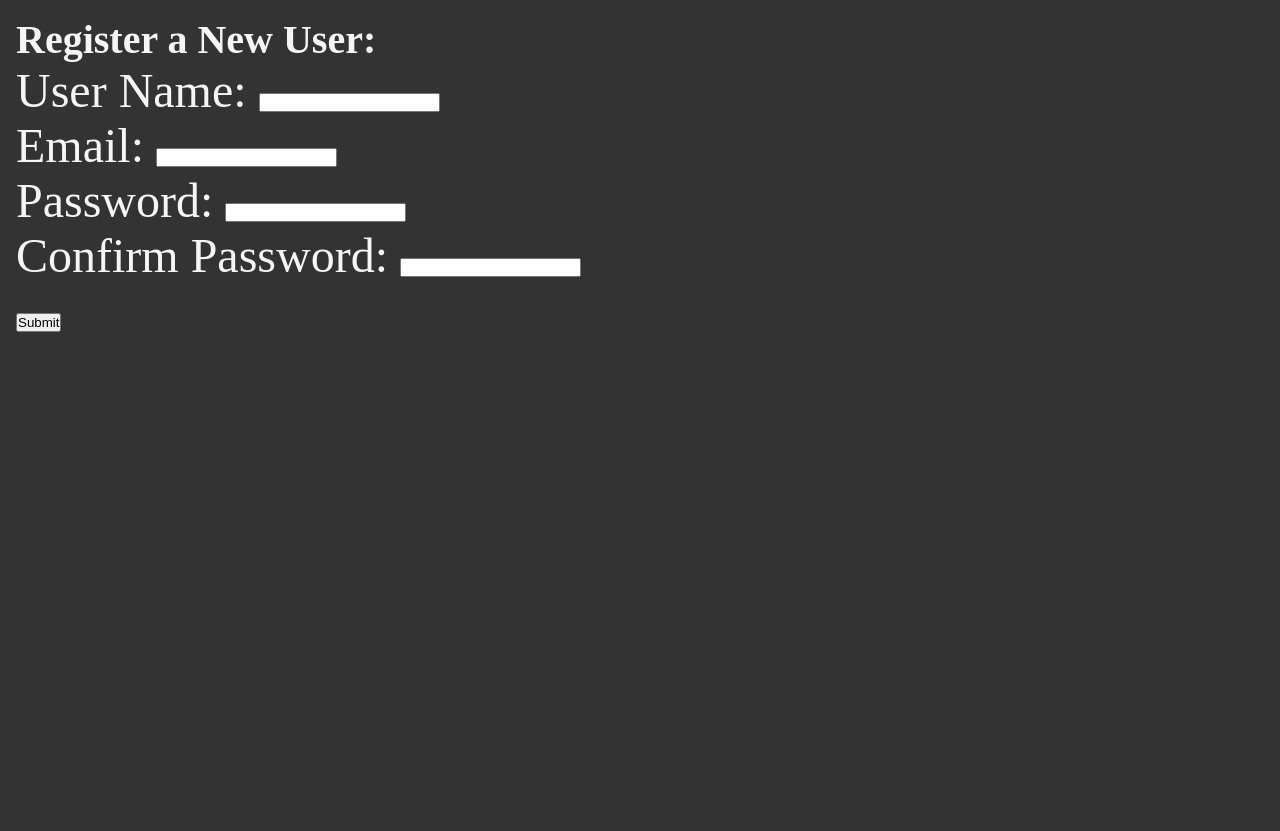
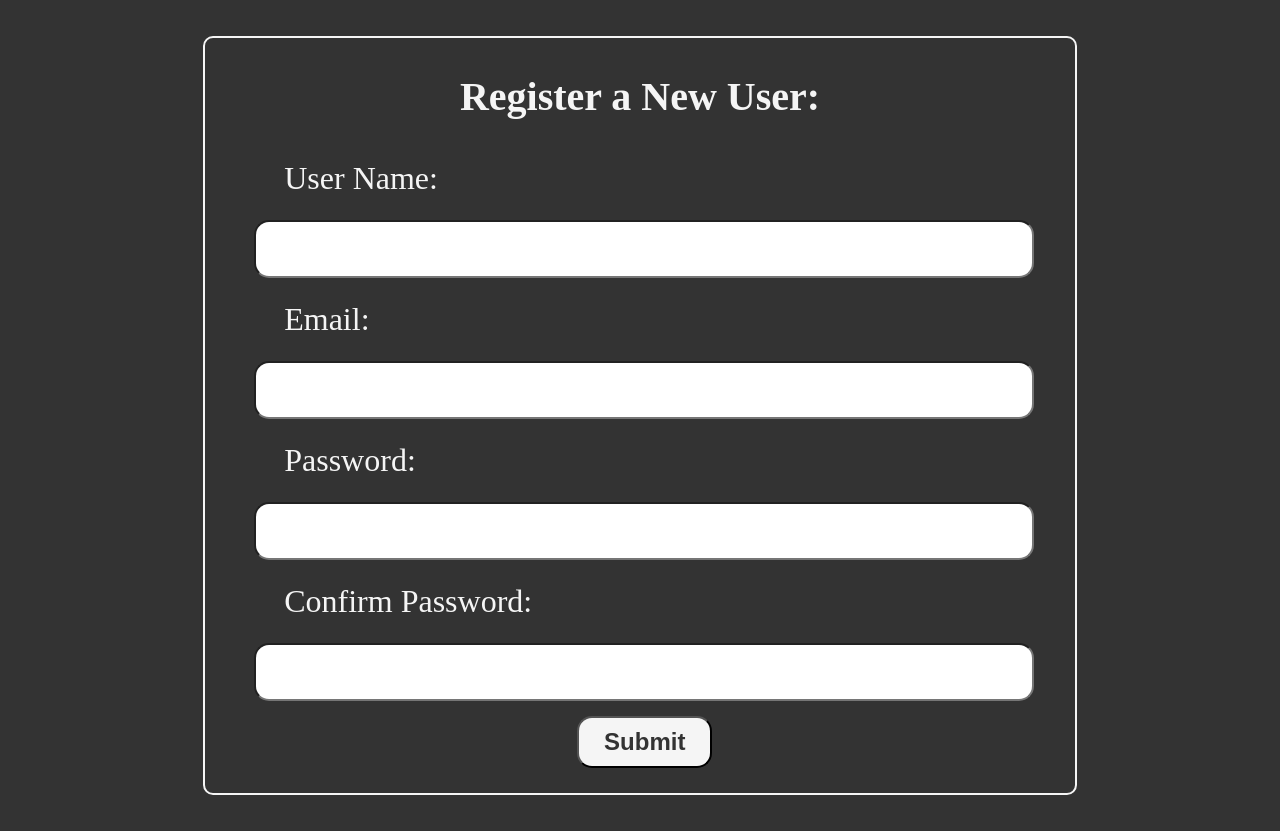
Before and after one commit to Karan551/myproject, a Django app: template users/templates/users/register.html in a window 1280 px wide. Shown: the part 79-910 px from the top of the page. Before the commit the page ends 411 px from the top, so only its background shows below. Run offline with Django 3.2, Linux system fonts and the light colour scheme; the template is opened without the code that fills it, so the values that code supplies are empty, except form fields; tables that the repository leaves empty hold one stand-in row (values such as "Sample post"); form fields are guessed from the names that the template uses.

Commit message:
Adding some styles.

```diff
--- a/static/css/style.css
+++ b/static/css/style.css
@@ -55,3 +55,79 @@ a:hover {
     width: 100%;
     max-width: 500px;
 }
+
+/* ------------Form design---------- */
+.register-user {
+    text-align: center;
+    margin: 10px 15px;
+    padding: 15px 25px;
+}
+
+.form-container {
+    width: 70%;
+    padding: 10px 45px;
+    margin: 20px auto;
+    border: 2px solid whitesmoke;
+    border-radius: 10px;
+    font-size:2rem;
+
+}
+
+.form-container label,
+input {
+    display: block;
+    width: 100%;
+    padding: 15px 30px;
+    margin:0.5rem 0.25rem;
+    border-radius: 15px;
+}
+
+input {
+    font-size: 1.3rem;
+
+}
+
+input[type='text'] {
+    text-transform: uppercase;
+}
+
+.btn-container {
+    width: 20%;
+    margin: 10px auto;
+}
+
+.mb-2{
+    margin-bottom: 0.25rem;
+}
+
+.btn {
+    margin: 5px 15px;
+    padding: 10px 25px;
+    display: inline-block;
+    border-radius: 15px;
+    background-color: whitesmoke;
+    color: #333;
+    font-size: 1.5rem;
+    font-weight: bold;
+
+}
+
+.btn:hover {
+    cursor: pointer;
+    background-color: #4834DF;
+    color: whitesmoke;
+}
+
+
+/* Error message box */
+.error-msg{
+    border-radius: 15px;
+    background-color: #AE1438;
+    margin: 15px 10px;
+    padding: 15px 25px;
+    font-weight: bold;
+    font-size: 1.25rem;
+    color: #f5f5f5;
+
+
+}
```
